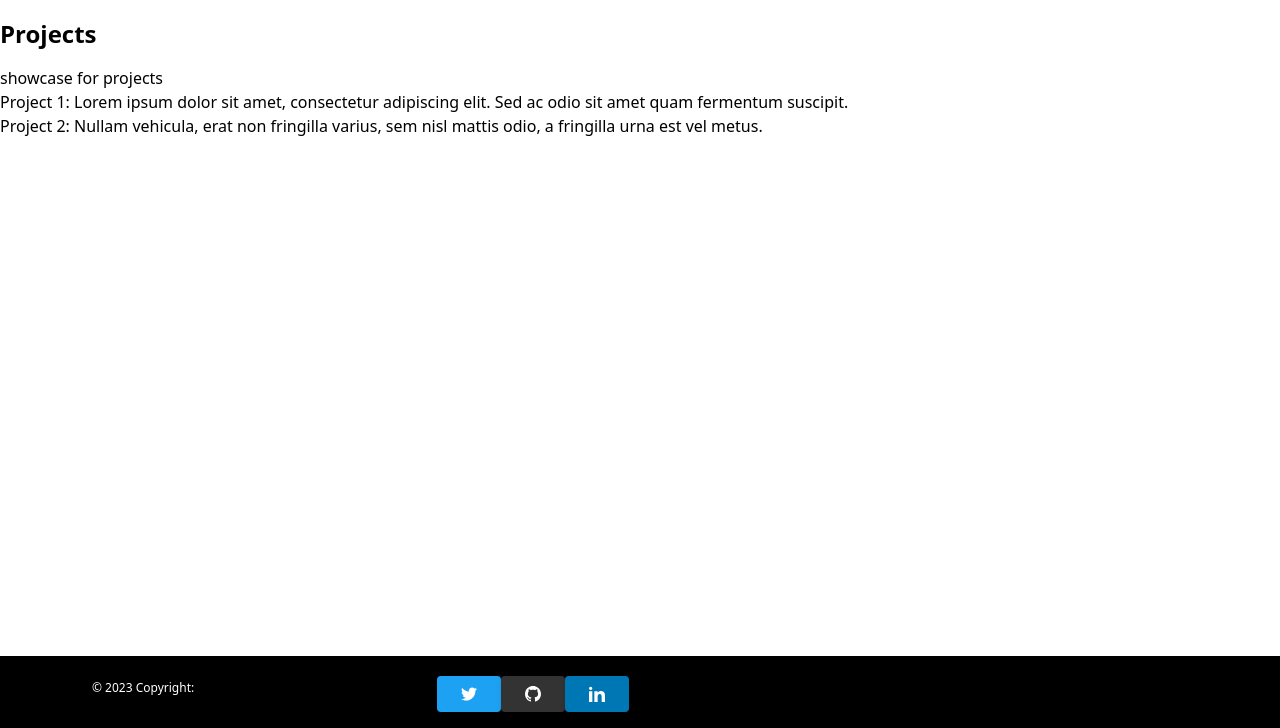
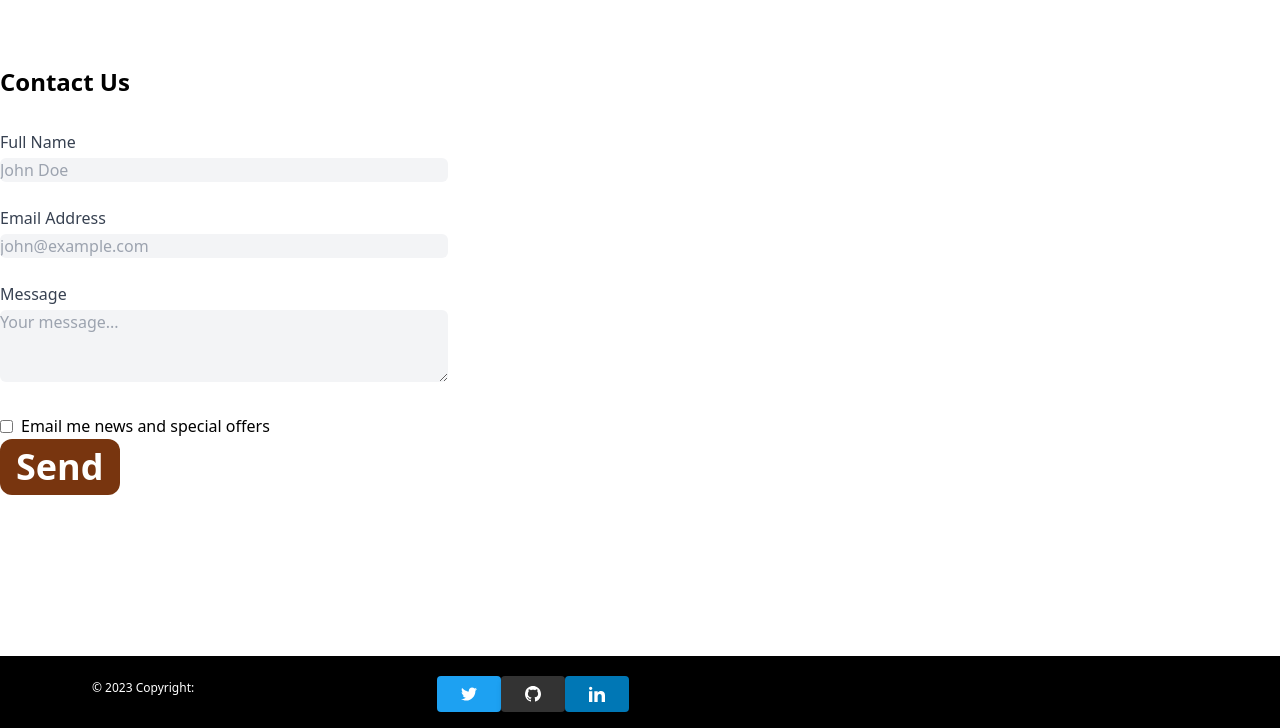
Before and after one commit to besod/Portfolio, a Django app: page /contact/ in a window 1280 px wide. Shown: the part 72-800 px from the top of the page. Run offline with Django 4.2, Linux system fonts and the light colour scheme; some libraries are stand-ins or nearby versions.

Commit message:
contact page

```diff
--- /dev/null
+++ b/personal/core/forms.py
@@ -0,0 +1,33 @@
+from django import forms
+from django.contrib.auth.forms import UserCreationForm
+
+class ContactForm(forms.Form):
+    name = forms.CharField(
+        max_length=100,
+        label='Name',
+        widget=forms.TextInput(attrs={
+            'class': 'form-input mt-4 block w-full py-3 px-4 rounded-md text-lg bg-white border-gray-400 focus:bg-white focus:outline-none focus:border-blue-500',
+            'placeholder': 'Name',
+            'style': 'border: 1px solid #ccc'
+        }),
+        required=True
+    )
+    email = forms.EmailField(
+        label='Email',
+        widget=forms.EmailInput(attrs={
+                                'class': 'form-input mt-4 block w-full py-3 px-4 rounded-md text-lg bg-white border-gray-400 focus:bg-white focus:outline-none focus:border-blue-500',
+                                'placeholder': 'Email',
+                                'style': 'border: 1px solid #ccc'
+                                }),
+        required=True
+    )
+    message = forms.CharField(
+        widget=forms.Textarea(attrs={
+            'class': 'form-input mt-4 block w-full py-3 px-4 rounded-md text-lg bg-white border-gray-400 focus:bg-white focus:outline-none focus:border-blue-500',
+            'placeholder': 'Message',
+            'style': 'border: 1px solid #ccc',
+            'rows': 4  # Change this value to adjust the height
+        }),
+        label='Message',
+        required=True
+    )
--- a/personal/core/templates/contact.html
+++ b/personal/core/templates/contact.html
@@ -1,15 +1,60 @@
 {% extends "common/base.html" %} {% load static %} {% block content %}
-<div id="contact" class="section ccustom-contact-section">
-  <!-- Projects section content here -->
-  <h2 class="text-2xl font-bold mb-4">Projects</h2>
-  <p>showcase for projects</p>
-  <p>
-    Project 1: Lorem ipsum dolor sit amet, consectetur adipiscing elit. Sed ac
-    odio sit amet quam fermentum suscipit.
-  </p>
-  <p>
-    Project 2: Nullam vehicula, erat non fringilla varius, sem nisl mattis odio,
-    a fringilla urna est vel metus.
-  </p>
+
+<div class="py-12">
+  <h2 class="text-2xl font-bold">Contact Us</h2>
+  <div class="mt-8 max-w-md">
+    <div class="grid grid-cols-1 gap-6">
+      <label class="block">
+        <span class="text-gray-700">Full Name</span>
+        <input
+          type="text"
+          class="mt-1 block w-full rounded-md bg-gray-100 border-transparent focus:border-gray-500 focus:bg-white focus:ring-0"
+          placeholder="John Doe"
+        />
+      </label>
+
+      <label class="block">
+        <span class="text-gray-700">Email Address</span>
+        <input
+          type="email"
+          class="mt-1 block w-full rounded-md bg-gray-100 border-transparent focus:border-gray-500 focus:bg-white focus:ring-0"
+          placeholder="john@example.com"
+        />
+      </label>
+
+
+      <label class="block">
+        <span class="text-gray-700">Message</span>
+        <textarea
+          class="mt-1 block w-full rounded-md bg-gray-100 border-transparent focus:border-gray-500 focus:bg-white focus:ring-0"
+          rows="3"
+          placeholder="Your message..."
+        ></textarea>
+      </label>
+
+      <div class="block">
+        <div class="mt-2">
+          <div>
+            <label class="inline-flex items-center">
+              <input
+                type="checkbox"
+                class="rounded bg-gray-200 border-transparent focus:border-transparent focus:bg-gray-200 text-gray-700 focus:ring-1 focus:ring-offset-2 focus:ring-gray-500"
+              />
+              <span class="ml-2">Email me news and special offers</span>
+            </label>
+          </div>
+        </div>
+      </div>
+    </div>
+  </div>
+  <button
+          type="submit"
+          class="bg-amber-900 hover:bg-amber-600 text-white font-bold text-3xl md:text-4xl py-2 px-4 rounded-xl"
+        >
+          Send
+        </button>
+        <div class="mt-1"></div>
+      </form>
+    </div>
 </div>
 {% endblock %}
--- /dev/null
+++ b/personal/core/templates/emailsent.html
@@ -0,0 +1,3 @@
+{% extends "common/base.html" %} {% load static %} {% block content %}
+<h1>Success</h1>
+{% endblock %}
--- a/personal/core/urls.py
+++ b/personal/core/urls.py
@@ -11,6 +11,7 @@ urlpatterns = [
     path('contact/',views.contact, name='contact'),
     path('blog/',views.blog, name='blog'),
     path('<int:id>/', views.blog_detail, name= 'blog_detail'),
+
 ]
 
 if settings.DEBUG:
--- a/personal/core/views.py
+++ b/personal/core/views.py
@@ -1,6 +1,8 @@
 from django.shortcuts import render, get_object_or_404
-from .models import Post,Project,About,Status
+from .models import Post,Project,About,Status,Contact
 from django.http import Http404
+from .forms import ContactForm
+from django.core.mail import send_mail
 
 # Create your views here.
 def index(request):
@@ -25,4 +27,21 @@ def blog_detail(request, id):
     return render(request, 'blog_detail.html',{'post':post})
 
 def contact(request):
-    return render(request, 'contact.html',{})
+    sent = False  # Initialize the 'sent' variable to False
+    if request.method == 'POST':
+        form = ContactForm(request.POST)
+        if form.is_valid():
+            # Form field passed validation
+            cd = form.cleaned_data
+            Contact.objects.create(
+                name=cd['name'],
+                email=cd['email'],
+                message=cd['message']
+            )
+
+            sent = True
+            return render(request, 'emailsent.html')
+    else:
+        form = ContactForm()  # Create an empty form for GET requests
+
+    return render(request, 'contact.html', {'form': form, 'sent': sent})
```
Also changed, not shown: personal/core/models.py (+12 -1 lines), personal/core/templates/index.html (+2 -10 lines), personal/core/templates/projects.html (+10 -8 lines), personal/core/templates/projects_detail.html (+52 -7 lines), personal/core/migrations/0014_post_links_project_links.py (added), personal/core/migrations/0015_alter_about_body.py (added), personal/core/migrations/0016_contact.py (added).
